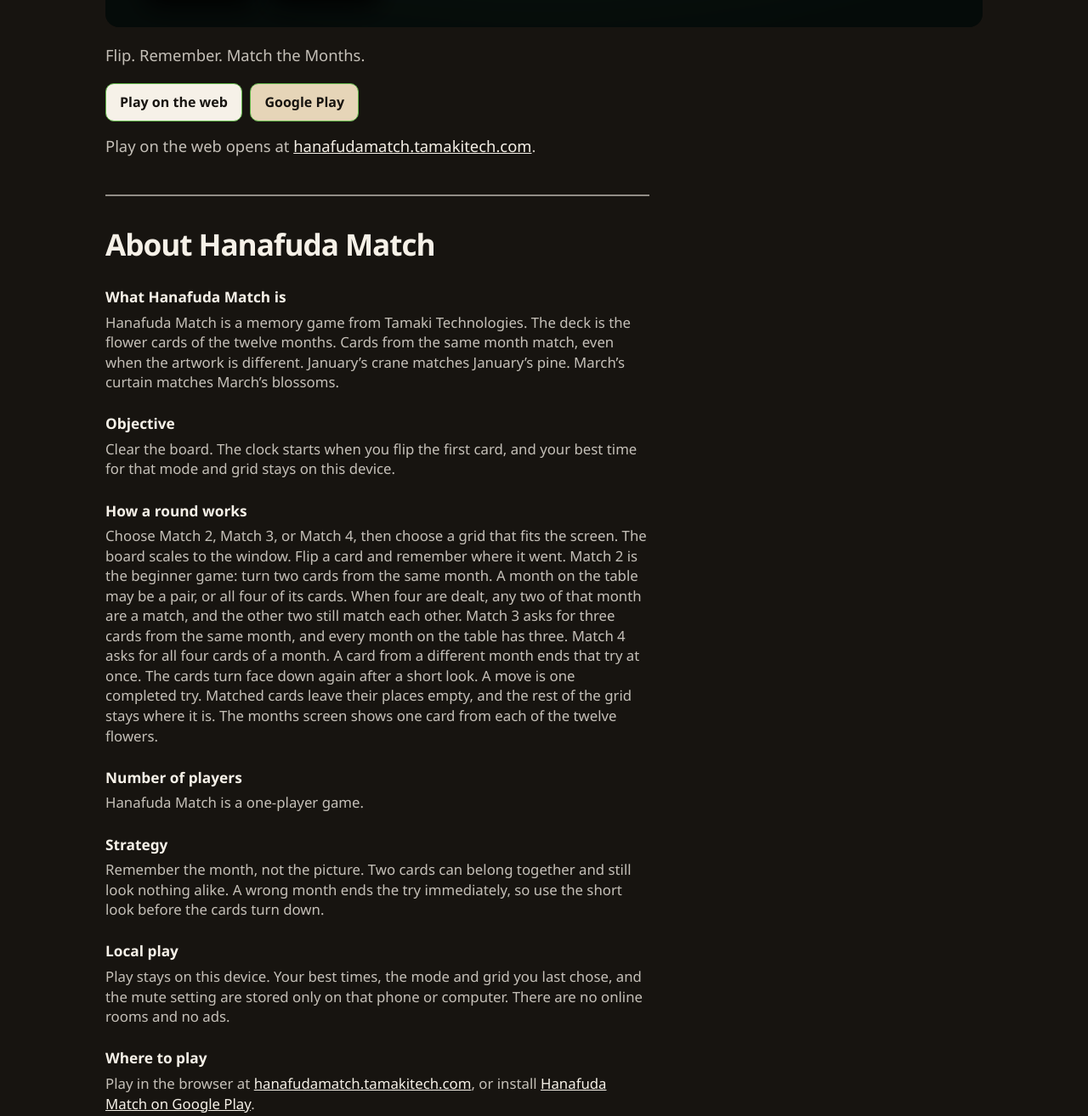
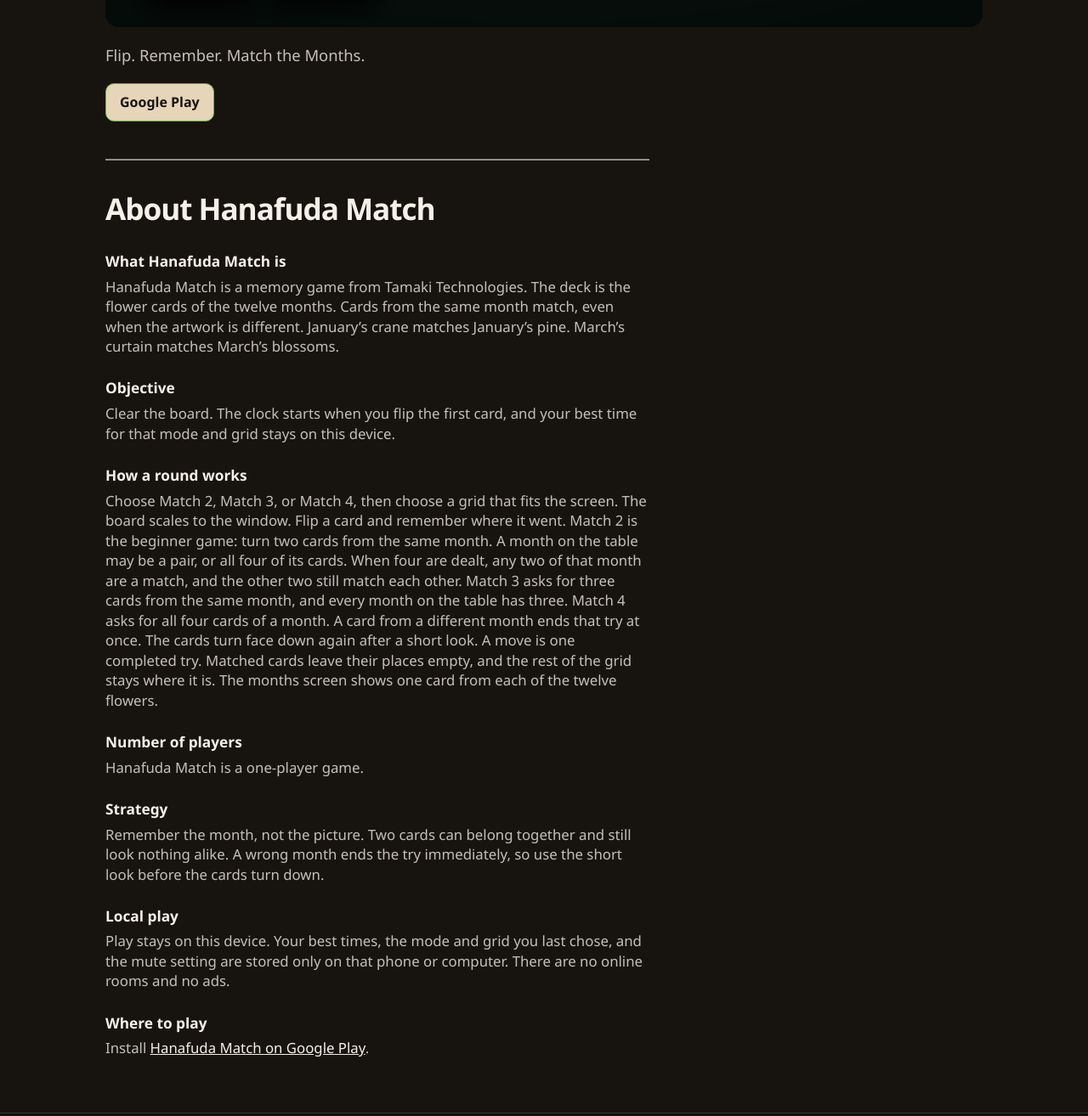
Before and after one commit to TamakiTech/tamakitech-site, a plain HTML site: page games/hanafuda-match/index.html in a window 1280 px wide. Shown: the part 707-2021 px from the top of the page at 85% size. Drawn offline with Linux system fonts and the light colour scheme.

Commit message:
Remove play on web link for Hanafuda Match

```diff
--- a/games/hanafuda-match/index.html
+++ b/games/hanafuda-match/index.html
@@ -29,10 +29,8 @@
       <img class="banner" src="/graphics/hanafudamatch.png" alt="Hanafuda Match by Tamaki. Flip. Remember. Match the Months." />
       <p>Flip. Remember. Match the Months.</p>
       <div class="actions">
-        <a class="play" target="_blank" rel="noopener noreferrer" href="https://hanafudamatch.tamakitech.com/">Play on the web</a>
         <a class="store" href="https://play.google.com/store/apps/details?id=com.tamakitech.hanafudamatch" target="_blank" rel="noopener noreferrer">Google Play</a>
       </div>
-      <p class="play-note">Play on the web opens at <a href="https://hanafudamatch.tamakitech.com/">hanafudamatch.tamakitech.com</a>.</p>
       <article class="learn">
         <h2>About Hanafuda Match</h2>
         <h3>What Hanafuda Match is</h3>
@@ -48,7 +46,7 @@
         <h3>Local play</h3>
         <p>Play stays on this device. Your best times, the mode and grid you last chose, and the mute setting are stored only on that phone or computer. There are no online rooms and no ads.</p>
         <h3>Where to play</h3>
-        <p>Play in the browser at <a href="https://hanafudamatch.tamakitech.com/">hanafudamatch.tamakitech.com</a>, or install <a href="https://play.google.com/store/apps/details?id=com.tamakitech.hanafudamatch" target="_blank" rel="noopener noreferrer">Hanafuda Match on Google Play</a>.</p>
+        <p>Install <a href="https://play.google.com/store/apps/details?id=com.tamakitech.hanafudamatch" target="_blank" rel="noopener noreferrer">Hanafuda Match on Google Play</a>.</p>
       </article>
     </main>
     <footer class="site-footer">
```
Also changed, not shown: games/index.html (+0 -1 lines), index.html (+1 -1 lines), privacy/index.html (+0 -1 lines).
